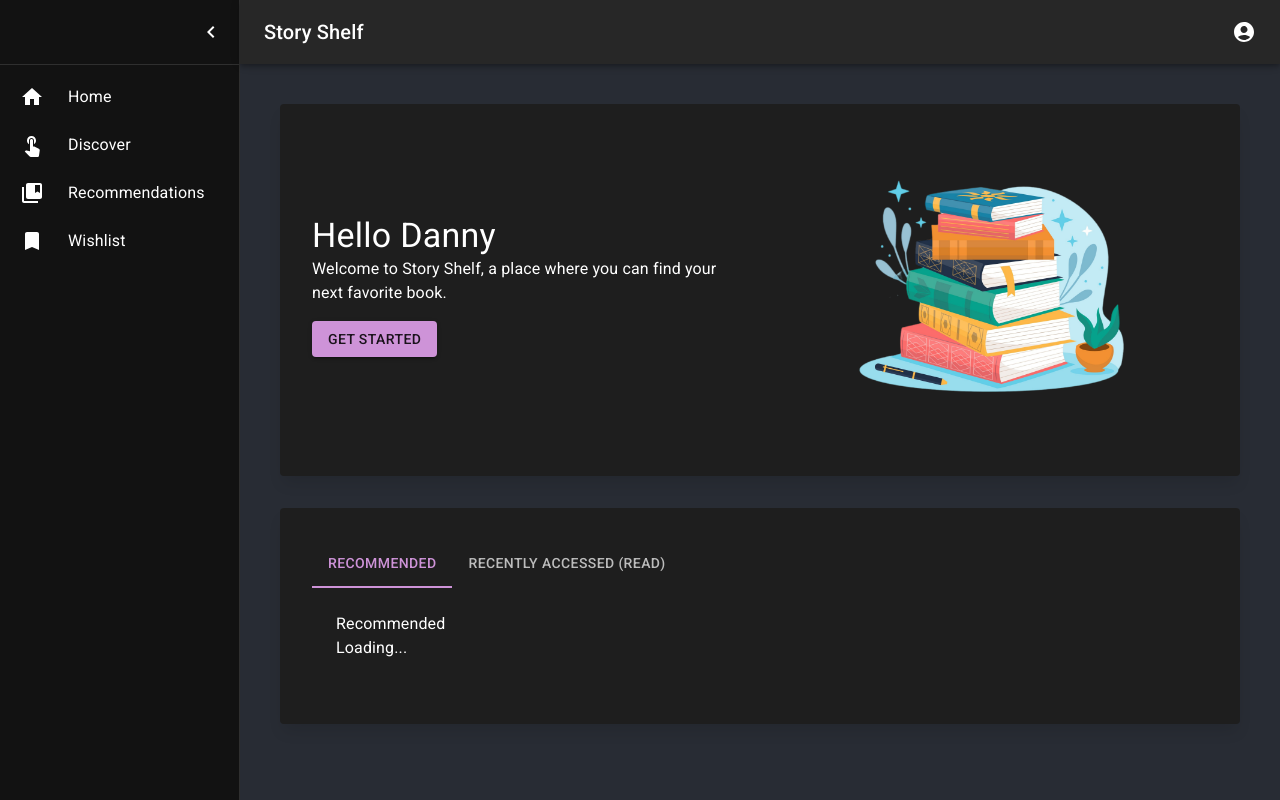
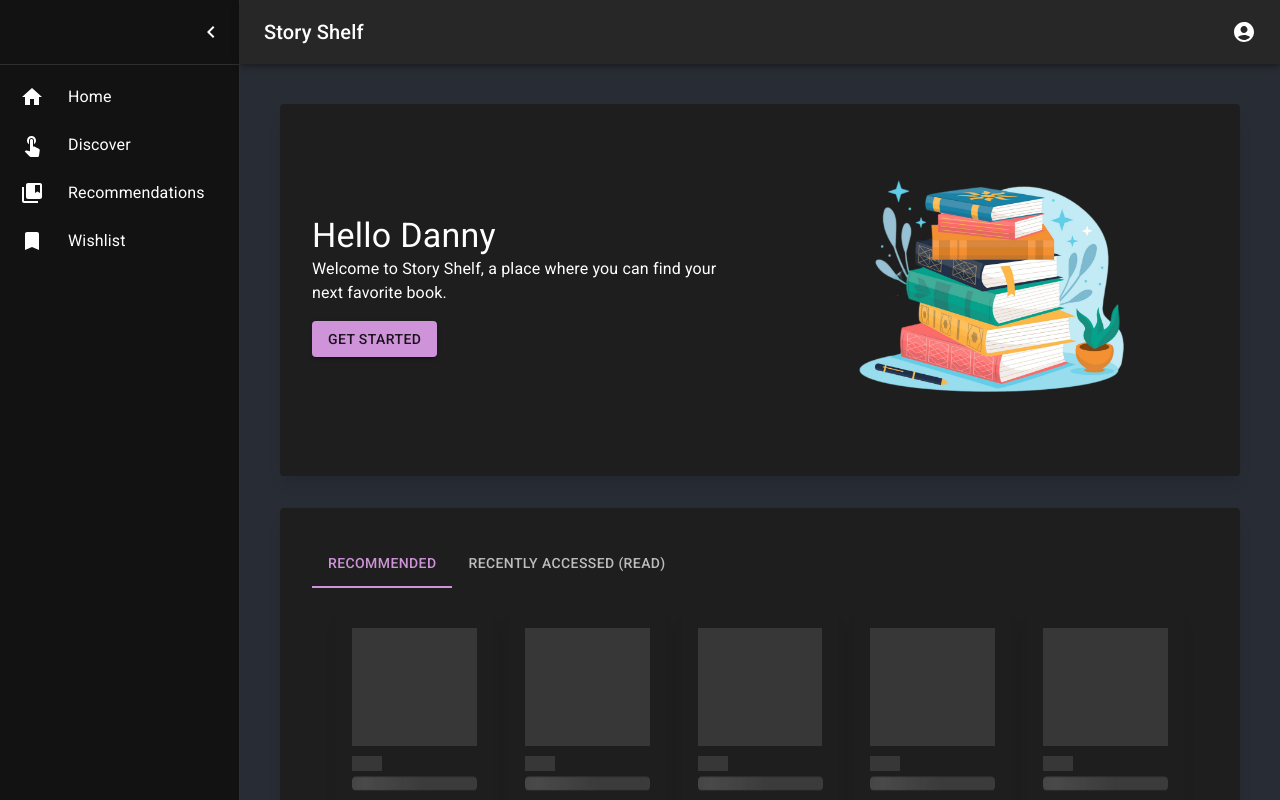
Before and after one commit to DlopezS98/story-shelf-app, a React (Create React App) app: page / in a window 1280 px wide. Both pictures are taken after a click on the tab "RECOMMENDED". Shown: the top 800 px of the page. Built offline with nearby package versions, Linux system fonts and the light colour scheme.

Commit message:
Add recommended section in home screen

```diff
--- a/src/App.tsx
+++ b/src/App.tsx
@@ -231,7 +231,7 @@ export default function MiniDrawer() {
             ))}
           </List>
         </Drawer>
-        <Box component="main" sx={{ flexGrow: 1, p: 3 }}>
+        <Box component="main" sx={{ flexGrow: 1, p: 3, overflow: "hidden" }}>
           <DrawerHeader />
           <Outlet />
         </Box>
--- a/src/modules/books/components/card-book.tsx
+++ b/src/modules/books/components/card-book.tsx
@@ -1,16 +1,50 @@
+import { Box, Card, CardActionArea, CardContent, CardMedia, Chip, createTheme, Divider, ThemeProvider, Typography } from "@mui/material";
 import BookModel from "../models/book.model";
 
 export interface ICardBookProps {
   bookModel: BookModel;
 }
 
+const theme = createTheme({
+  components: {
+    MuiCard: {
+      styleOverrides: {
+        root: {
+          borderRadius: 12,
+          backgroundColor: '#121212',
+          color: '#fff',
+        }
+      }
+    }
+  }
+});
+
 const CardBook: React.FC<ICardBookProps> = (props) => {
   const { bookModel } = props;
 
   return (
-    <div>
-      {bookModel.title}
-    </div>
+    <ThemeProvider theme={theme}>
+      <Card sx={{ minWidth: 250, marginBottom: 3 }} className="shadow">
+        <CardActionArea>
+          <CardMedia
+            style={{ objectFit: 'contain' }}
+            component="img"
+            height="140"
+            image={bookModel.image}
+            alt={bookModel.title}
+          />
+          <Divider color="#282c34" />
+        </CardActionArea>
+        <CardContent>
+          <Box height={5} />
+          {bookModel.categories.map((category) => <Chip key={category} label={category} color="secondary" size="small" />)}
+          <Box height={10} />
+          <Typography sx={{ marginBottom: 3 }} variant="subtitle1">{bookModel.title}</Typography>
+          <Typography variant="subtitle2">Authors:</Typography>
+          <Typography variant="caption">{bookModel.authors.join(', ')}</Typography>
+        </CardContent>
+      </Card>
+    </ThemeProvider>
   );
 };
 
--- a/src/modules/books/components/recommended.tsx
+++ b/src/modules/books/components/recommended.tsx
@@ -1,20 +1,49 @@
-import * as React from 'react';
+import React from 'react';
 
 import useRecommendedBooks from '../hooks/use-recommended-books';
+import { Box, Card, CardContent, Skeleton } from '@mui/material';
+import CardBook from './card-book';
+
+interface BookCardSkeletonProps {
+  key: number;
+}
+
+const BookCardSkeleton: React.FC<BookCardSkeletonProps> = (prop) => {
+  return (
+    <Card className='shadow' key={prop.key} sx={{ width: 230, height: 250 }}>
+      <CardContent>
+        <Skeleton variant="rectangular" width="100%" height={118} />
+        <Skeleton variant="rectangular" width={30} height={15} style={{ marginTop: 10 }} />
+        <Skeleton animation="wave" style={{ marginBottom: 5 }} />
+        <Skeleton animation="wave" />
+      </CardContent>
+    </Card>
+  );
+};
 
 export default function Recommended() {
   const { isLoading, books } = useRecommendedBooks();
 
+  const LoaderSkeletons = Array.from({ length: 5 }).map((_, index) => <BookCardSkeleton key={index} />);
+  const BooksLayout = () => {
+    return (
+      <Box sx={{ display: "flex", gap: 2, overflowX: "scroll" }}>
+        {
+          books.map((book) => (<CardBook key={book.id} bookModel={book} />))
+        }
+      </Box>
+    );
+  };
+
   return (
-    <div>
-      Recommended
+    <Box>
       {
         isLoading
-          ? <div>Loading...</div>
+          ? <Box sx={{ display: 'flex', flexDirection: 'row', gap: 2 }}>{LoaderSkeletons}</Box>
           : books.length === 0
             ? <div>No books</div>
-            : <div># of Books: {books.length} </div>
+            : <BooksLayout />
       }
-    </div>
+    </Box>
   );
 }
--- a/src/modules/core/services/books.service.ts
+++ b/src/modules/core/services/books.service.ts
@@ -6,7 +6,7 @@ export default class BooksService {
     const promise = new Promise<IBook[]>((resolve) => {
       setTimeout(() => {
         resolve(RecommendedBooks);
-      }, 5000);
+      }, 3000);
     });
     // return Promise.resolve(RecommendedBooks);
     return promise;
```
